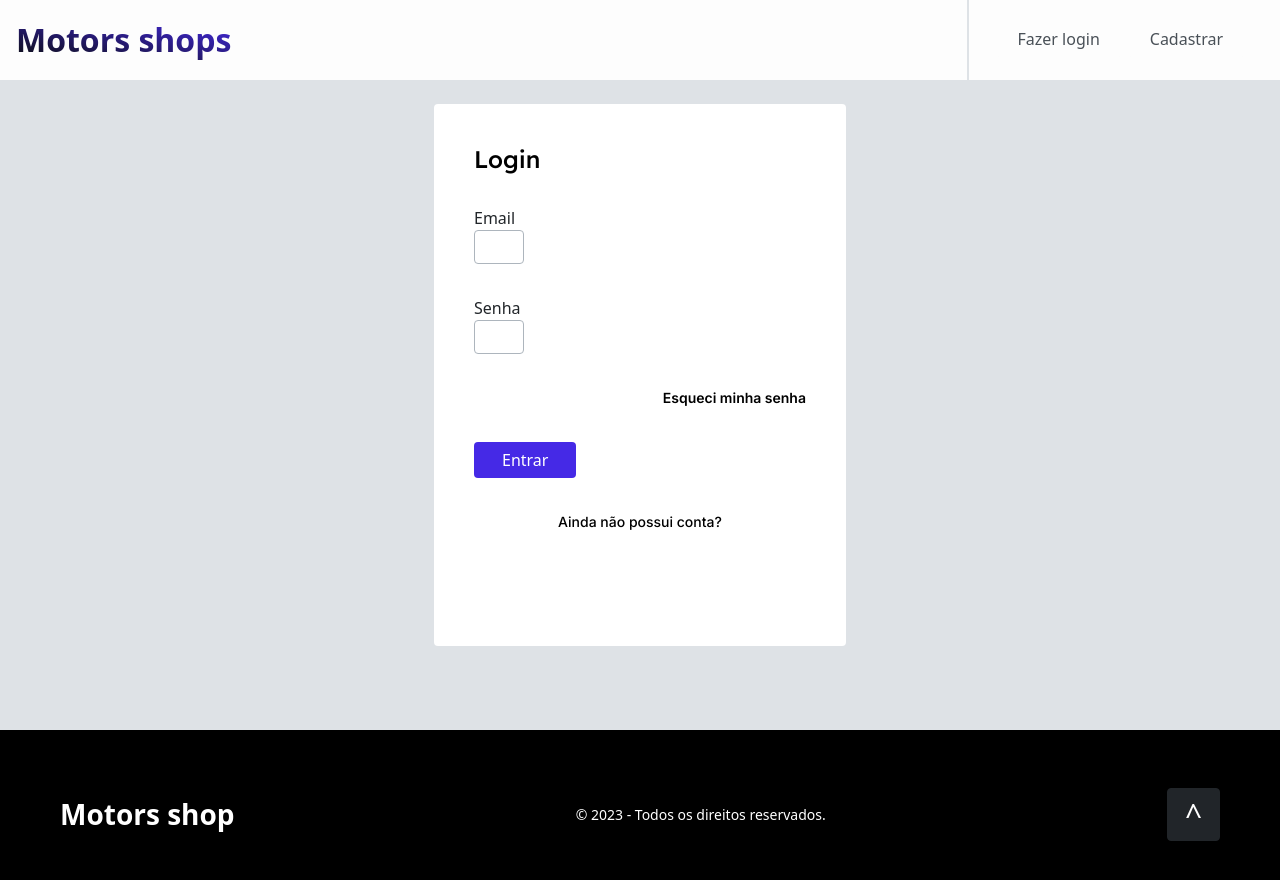
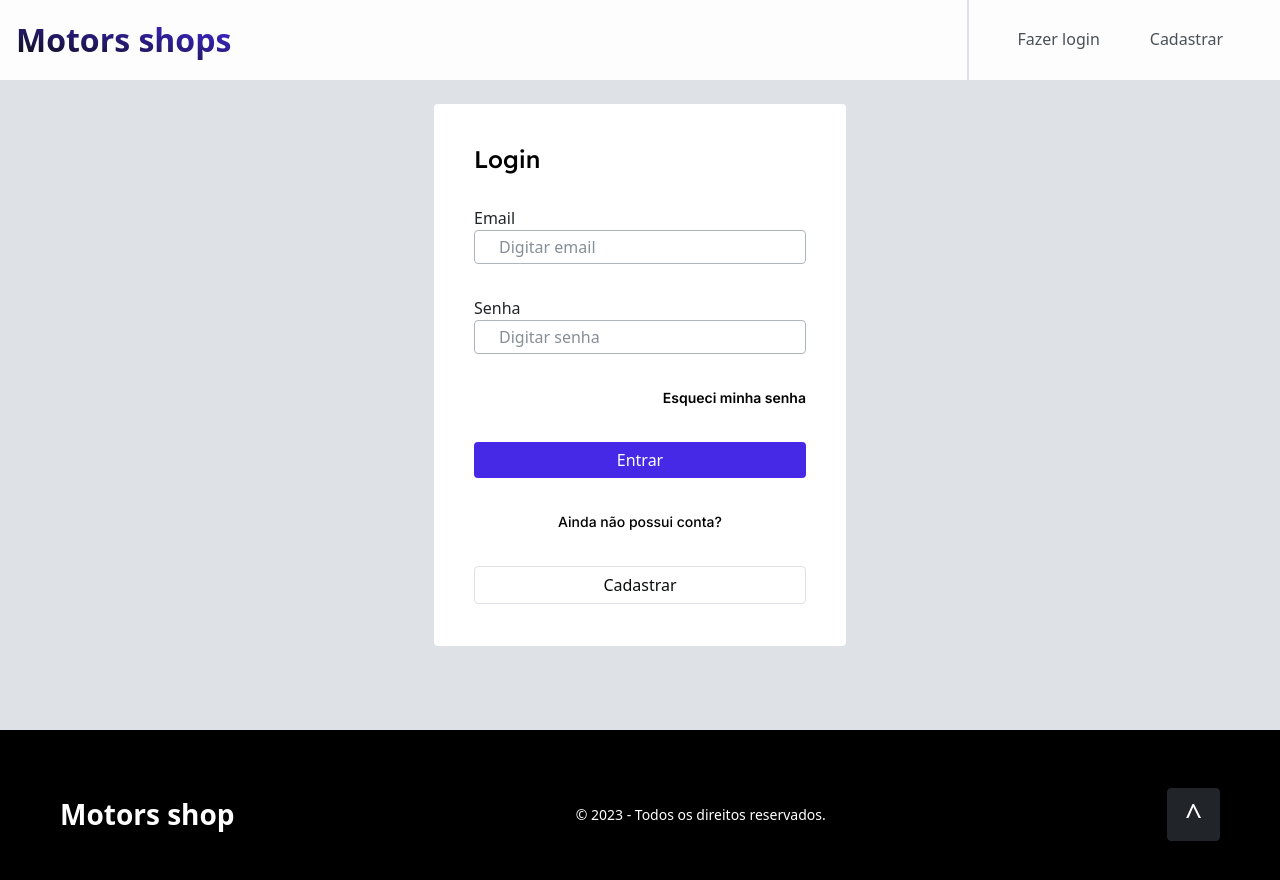
Before and after one commit to Projeto-Full-Stack/Projeto-FullStack-Grupo11, a Next.js app in the folder frontend/: page /login in a window 1280 px wide. Shown: the top 880 px of the page. Built offline with nearby package versions, Linux system fonts and the light colour scheme.

Commit message:
feat: annForm fix, button resize, input resize

```diff
--- a/frontend/src/components/Inputs/input.tsx
+++ b/frontend/src/components/Inputs/input.tsx
@@ -1,31 +1,43 @@
 interface IInput {
-    input_name: string,
-    input_type: "text" | "select" | "textArea" | "email" | "tel" | "date" | "password" | "radio",
-    label: string,
-    children: string,
-    is_required?: boolean,
-    extra_classes?: string,
+  input_name: string;
+  input_type:
+    | "text"
+    | "select"
+    | "textArea"
+    | "email"
+    | "tel"
+    | "date"
+    | "password"
+    | "radio";
+  label: string;
+  children: string;
+  is_required?: boolean;
+  extra_classes?: string;
 }
 
-const regex: string = '^(?:(?:31(\/|-|\.)(?:0?[13578]|1[02]))\x01|(?:(?:29|30)(\/|-|\.)(?:0?[13-9]|1[0-2])\x02))(?:(?:1[6-9]|[2-9]\d)?\d{2})$|^(?:29(\/|-|\.)0?2\x03(?:(?:(?:1[6-9]|[2-9]\d)?(?:0[48]|[2468][048]|[13579][26])|(?:(?:16|[2468][048]|[3579][26])00))))$|^(?:0?[1-9]|1\d|2[0-8])(\/|-|\.)(?:(?:0?[1-9])|(?:1[0-2]))\x04(?:(?:1[6-9]|[2-9]\d)?\d{2})$'
+const regex: string =
+  "^(?:(?:31(/|-|.)(?:0?[13578]|1[02]))\x01|(?:(?:29|30)(/|-|.)(?:0?[13-9]|1[0-2])\x02))(?:(?:1[6-9]|[2-9]d)?d{2})$|^(?:29(/|-|.)0?2\x03(?:(?:(?:1[6-9]|[2-9]d)?(?:0[48]|[2468][048]|[13579][26])|(?:(?:16|[2468][048]|[3579][26])00))))$|^(?:0?[1-9]|1d|2[0-8])(/|-|.)(?:(?:0?[1-9])|(?:1[0-2]))\x04(?:(?:1[6-9]|[2-9]d)?d{2})$";
 
 const Input = ({
   input_type,
   input_name,
   label,
   extra_classes,
-        is_required=true,
+  is_required = true,
   children,
-    }: IInput
-    ) => {
-        let input_pattern = ""
-            if (input_type == "tel") input_pattern = "[0-9]{3}-[0-9]{3}-[0-9]{4}"
-            if (input_type == "date") input_pattern = regex
-        if (input_type == "text" || input_type == "email" || input_type == "password"){
+}: IInput) => {
+  let input_pattern = "";
+  if (input_type == "tel") input_pattern = "[0-9]{3}-[0-9]{3}-[0-9]{4}";
+  if (input_type == "date") input_pattern = regex;
+  if (
+    input_type == "text" ||
+    input_type == "email" ||
+    input_type == "password"
+  ) {
     return (
       <label
         htmlFor={input_name}
-                    className={`block max-w-min font-medium text-grey-1`}
+        className={`flex flex-col block font-medium text-grey-1 w-full`}
       >
         {label}
         <input
@@ -37,10 +49,10 @@ const Input = ({
           className={`border-grey-4 border-[1.5px] focus:outline-none focus:ring focus:ring-brand-1 placeholder:text-grey-3 rounded font-normal px-6 py-1 ${extra_classes}`}
         />
       </label>
-            )
+    );
   }
 
-        if (input_type == "tel"){
+  if (input_type == "tel") {
     return (
       <label
         htmlFor={input_name}
@@ -57,15 +69,12 @@ const Input = ({
           className={`border-grey-4 border-[1.5px] focus:outline-none focus:ring focus:ring-brand-1 placeholder:text-grey-3 rounded font-normal px-6 py-1 ${extra_classes}`}
         />
       </label>
-            )
+    );
   }
 
-        if (input_type == "date"){
+  if (input_type == "date") {
     return (
-                <label
-                    htmlFor={input_name}
-                    className={`font-medium text-grey-1`}
-                >
+      <label htmlFor={input_name} className={`font-medium text-grey-1`}>
         {label}
         <input
           id={input_name}
@@ -77,15 +86,26 @@ const Input = ({
           className={`select-none mb-[10px] text-grey-3 border-grey-4 border-[1.5px] focus:outline-none focus:ring focus:ring-brand-1 placeholder:text-grey-3 rounded font-normal px-6 py-1 ${extra_classes}`}
         />
       </label>
-            )
+    );
   }
 
-        if (input_type == "textArea"){ return(
-                <label htmlFor={input_name} className={`block mb-[80px] max-w-min font-medium py-2 text-grey-1 ${extra_classes}`}>
+  if (input_type == "textArea") {
+    return (
+      <label
+        htmlFor={input_name}
+        className={`flex flex-col block font-medium py-2 text-grey-1 ${extra_classes}`}
+      >
         {label}
-                    <textarea id={input_name} className={`border-grey-4 font-normal focus:outline-none focus:ring focus:ring-brand-1 rounded w-[315px] px-6 pt-3 resize-none border-[1.5px] h-[80px]`} name={input_name} required={is_required} placeholder={children}/>
+        <textarea
+          id={input_name}
+          className={`border-grey-4 font-normal focus:outline-none focus:ring focus:ring-brand-1 rounded w-full px-6 pt-3 resize-none border-[1.5px] h-[80px]`}
+          name={input_name}
+          required={is_required}
+          placeholder={children}
+        />
       </label>
-        )}
+    );
   }
+};
 
 export default Input;
--- a/frontend/src/components/button.tsx
+++ b/frontend/src/components/button.tsx
@@ -1,8 +1,22 @@
-interface IButtonSchema{
-    type:  "b-grey" | "bg-none" | "b-black" | "bg-black" | "bg-transparent" | "bg-light" | "bg-brand" | "bg-grey" | "specifications" | "b-brand" | "bg-alert" | "bg-successfull" | "bg-inactive" | "no-border"
-    extra_classes?: string
-    children: string
-    click_event?: any
+interface IButtonSchema {
+  type:
+    | "b-grey"
+    | "bg-none"
+    | "b-black"
+    | "bg-black"
+    | "bg-transparent"
+    | "bg-light"
+    | "bg-brand"
+    | "bg-grey"
+    | "specifications"
+    | "b-brand"
+    | "bg-alert"
+    | "bg-successfull"
+    | "bg-inactive"
+    | "no-border";
+  extra_classes?: string;
+  children: string;
+  click_event?: any;
 }
 
 const Button = ({
@@ -13,40 +27,115 @@ const Button = ({
 }: IButtonSchema) => {
   if (extra_classes) extra_classes += " " + extra_classes;
 
-    if (type == "bg-black"){return (
-        <button onClick={click_event} className={`bg-grey-0 text-colors_color_white_fixed hover:bg-grey-1 font-medium py-1.5 px-7 rounded min-w-max max-h-[48px] max-w-[28px] ${extra_classes}`}>{children}</button>
-    )}
-    if (type == "bg-brand"){return (
-        <button onClick={click_event} className={`bg-brand-1 hover:bg-brand-2 text-colors_color_white_fixed py-1.5 px-7 rounded font-medium min-w-max max-h-[48px] max-w-[28px] ${extra_classes}`}>{children}</button>
-    )}
-    if (type == "bg-grey"){return (
-        <button onClick={click_event} className={`bg-grey-6 text-grey-2 hover:bg-grey-5 disabled:text-colors_color_white_fixed py-1.5 px-7 rounded font-medium min-w-max max-h-[48px] max-w-[28px] ${extra_classes}`}>{children}</button>
-    )}
-    if (type == "specifications"){return (
-        <span className={`bg-brand-4 text-brand-1 py-1.5 px-5 rounded font-medium min-w-max max-h-[48px] max-w-[28px] ${extra_classes}`}>{children}</span>
-    )}
-    if (type == "bg-light"){return (
-        <button onClick={click_event} className={`bg-grey-10 border-grey-10 text-grey-2 hover:border-grey-2 hover:text-grey-0 border-[1.5px] py-1.5 px-5 rounded font-medium min-w-max max-h-[48px] max-w-[28px] ${extra_classes}`}>{children}</button>
-    )}
-    if (type == "b-brand"){return (
-        <button onClick={click_event} className={`bg-grey-10 border-brand-1 hover:bg-brand-4 text-brand-1 disabled:bg-brand-3 disabled:text-brand-4 border-[1.5px] py-1.5 px-5 rounded font-medium min-w-max max-h-[48px] max-w-[28px] ${extra_classes}`}>{children}</button>
-    )}
-    if (type == "bg-transparent"){return (
-        <button onClick={click_event} className={`text-grey-0 hover:bg-grey-8 py-1.5 px-5 rounded font-medium min-w-max max-h-[48px] max-w-[28px] ${extra_classes}`}>{children}</button>
-    )}
-    if (type == "bg-alert"){return (
-        <button onClick={click_event} className={`text-feedback-alert_1 bg-feedback-alert_3 hover:bg-feedback-alert_2 py-1.5 px-5 rounded font-medium min-w-max max-h-[48px] max-w-[28px] ${extra_classes}`}>{children}</button>
-    )}
-    if (type == "bg-successfull"){return (
-        <button onClick={click_event} className={`text-feedback-success_1 bg-feedback-success_3 hover:bg-feedback-success_2 py-1.5 px-5 rounded font-medium min-w-max max-h-[48px] max-w-[28px] ${extra_classes}`}>{children}</button>
-    )}
-    if(type == "bg-none"){return (
-        <button onClick={click_event} className={`text-brand-2 box-border border-grey-10 border-[1.5px] hover:border-brand-1  hover:text-brand-1 py-1.5 px-5 rounded font-medium min-w-max max-h-[48px] max-w-[28px] ${extra_classes}`}>{children}</button>
-    )}
-    if(type == "b-grey"){return (
-        <button onClick={click_event} className={`text-grey-0 box-border border-grey-6 border-[1.5px] py-1.5 px-5 rounded font-medium min-w-max max-h-[48px] max-w-[28px] ${extra_classes}`}>{children}</button>
-    )}
-}
+  if (type == "bg-black") {
+    return (
+      <button
+        onClick={click_event}
+        className={`bg-grey-0 text-colors_color_white_fixed hover:bg-grey-1 font-medium py-1.5 px-7 rounded min-w-max max-h-[48px] max-w-full ${extra_classes}`}
+      >
+        {children}
+      </button>
+    );
+  }
+  if (type == "bg-brand") {
+    return (
+      <button
+        onClick={click_event}
+        className={`bg-brand-1 hover:bg-brand-2 text-colors_color_white_fixed py-1.5 px-7 rounded font-medium min-w-max max-h-[48px] max-w-full ${extra_classes}`}
+      >
+        {children}
+      </button>
+    );
+  }
+  if (type == "bg-grey") {
+    return (
+      <button
+        onClick={click_event}
+        className={`bg-grey-6 text-grey-2 hover:bg-grey-5 disabled:text-colors_color_white_fixed py-1.5 px-7 rounded font-medium min-w-max max-h-[48px] max-w-full ${extra_classes}`}
+      >
+        {children}
+      </button>
+    );
+  }
+  if (type == "specifications") {
+    return (
+      <span
+        className={`bg-brand-4 text-brand-1 py-1.5 px-5 rounded font-medium min-w-max max-h-[48px] max-w-full ${extra_classes}`}
+      >
+        {children}
+      </span>
+    );
+  }
+  if (type == "bg-light") {
+    return (
+      <button
+        onClick={click_event}
+        className={`bg-grey-10 border-grey-10 text-grey-2 hover:border-grey-2 hover:text-grey-0 border-[1.5px] py-1.5 px-5 rounded font-medium min-w-max max-h-[48px] max-w-full ${extra_classes}`}
+      >
+        {children}
+      </button>
+    );
+  }
+  if (type == "b-brand") {
+    return (
+      <button
+        onClick={click_event}
+        className={`bg-grey-10 border-brand-1 hover:bg-brand-4 text-brand-1 disabled:bg-brand-3 disabled:text-brand-4 border-[1.5px] py-1.5 px-5 rounded font-medium min-w-max max-h-[48px] max-w-full ${extra_classes}`}
+      >
+        {children}
+      </button>
+    );
+  }
+  if (type == "bg-transparent") {
+    return (
+      <button
+        onClick={click_event}
+        className={`text-grey-0 hover:bg-grey-8 py-1.5 px-5 rounded font-medium min-w-max max-h-[48px] max-w-full ${extra_classes}`}
+      >
+        {children}
+      </button>
+    );
+  }
+  if (type == "bg-alert") {
+    return (
+      <button
+        onClick={click_event}
+        className={`text-feedback-alert_1 bg-feedback-alert_3 hover:bg-feedback-alert_2 py-1.5 px-5 rounded font-medium min-w-max max-h-[48px] max-w-full ${extra_classes}`}
+      >
+        {children}
+      </button>
+    );
+  }
+  if (type == "bg-successfull") {
+    return (
+      <button
+        onClick={click_event}
+        className={`text-feedback-success_1 bg-feedback-success_3 hover:bg-feedback-success_2 py-1.5 px-5 rounded font-medium min-w-max max-h-[48px] max-w-full ${extra_classes}`}
+      >
+        {children}
+      </button>
+    );
+  }
+  if (type == "bg-none") {
+    return (
+      <button
+        onClick={click_event}
+        className={`text-brand-2 box-border border-grey-10 border-[1.5px] hover:border-brand-1  hover:text-brand-1 py-1.5 px-5 rounded font-medium min-w-max max-h-[48px] max-w-full ${extra_classes}`}
+      >
+        {children}
+      </button>
+    );
+  }
+  if (type == "b-grey") {
+    return (
+      <button
+        onClick={click_event}
+        className={`text-grey-0 box-border border-grey-6 border-[1.5px] py-1.5 px-5 rounded font-medium min-w-max max-h-[48px] max-w-full ${extra_classes}`}
+      >
+        {children}
+      </button>
+    );
+  }
+};
 
-
-export default Button
+export default Button;
--- a/frontend/src/pages/login.tsx
+++ b/frontend/src/pages/login.tsx
@@ -41,7 +41,7 @@ export default function Login() {
               >
                 Ainda não possui conta?
               </p>
-              <Button type={`b-black`}>{`Cadastrar`}</Button>
+              <Button type={`b-grey`}>{`Cadastrar`}</Button>
             </div>
           </form>
         </div>
--- /dev/null
+++ b/frontend/src/pages/teste.tsx
@@ -0,0 +1,11 @@
+import { AnnForm } from "@/components/annForm";
+import { ContextModal } from "@/context/modal.context";
+
+export default function Teste() {
+  const { setModalContent } = ContextModal();
+  return (
+    <>
+      <button onClick={() => setModalContent(<AnnForm />)}>X</button>
+    </>
+  );
+}
```
Also changed, not shown: frontend/src/components/annForm.tsx (+57 -13 lines), frontend/src/components/modal/modal.tsx (+14 -11 lines). Lines whose indentation alone changed are shown as unchanged.
